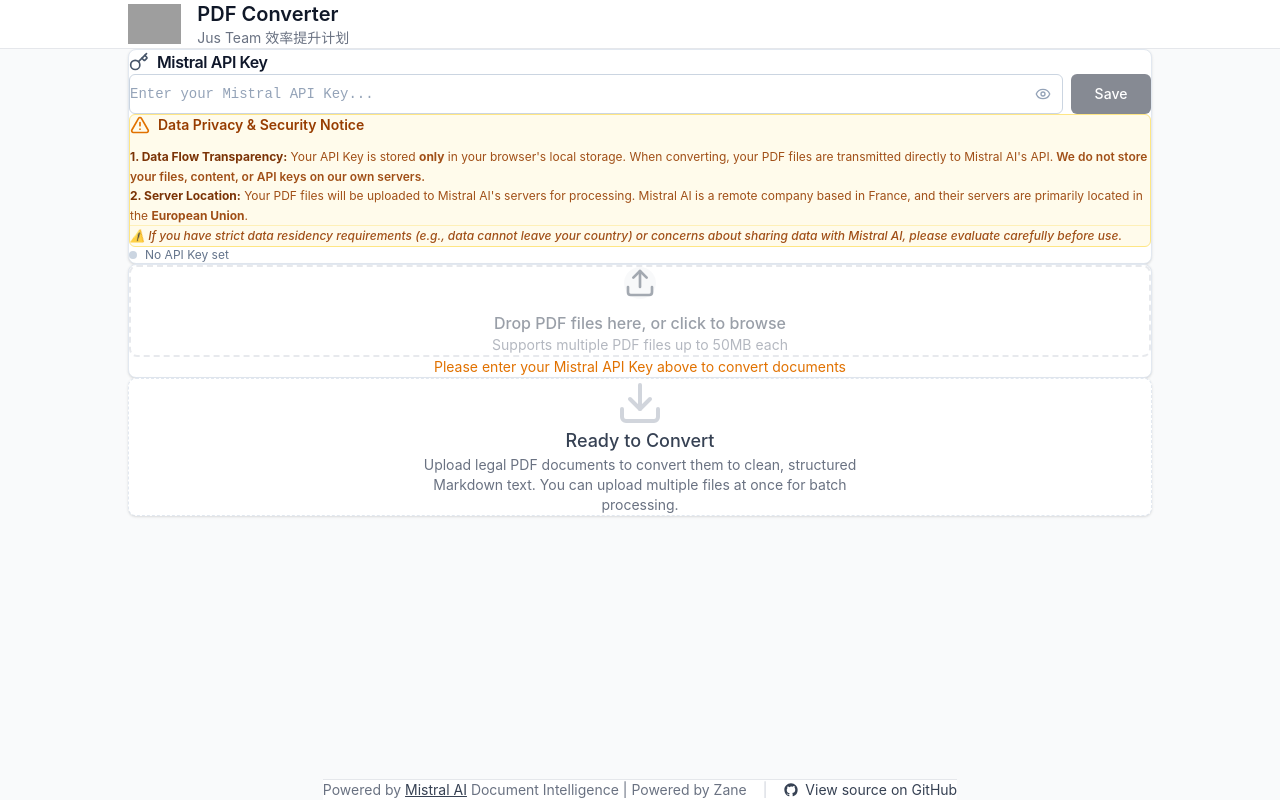
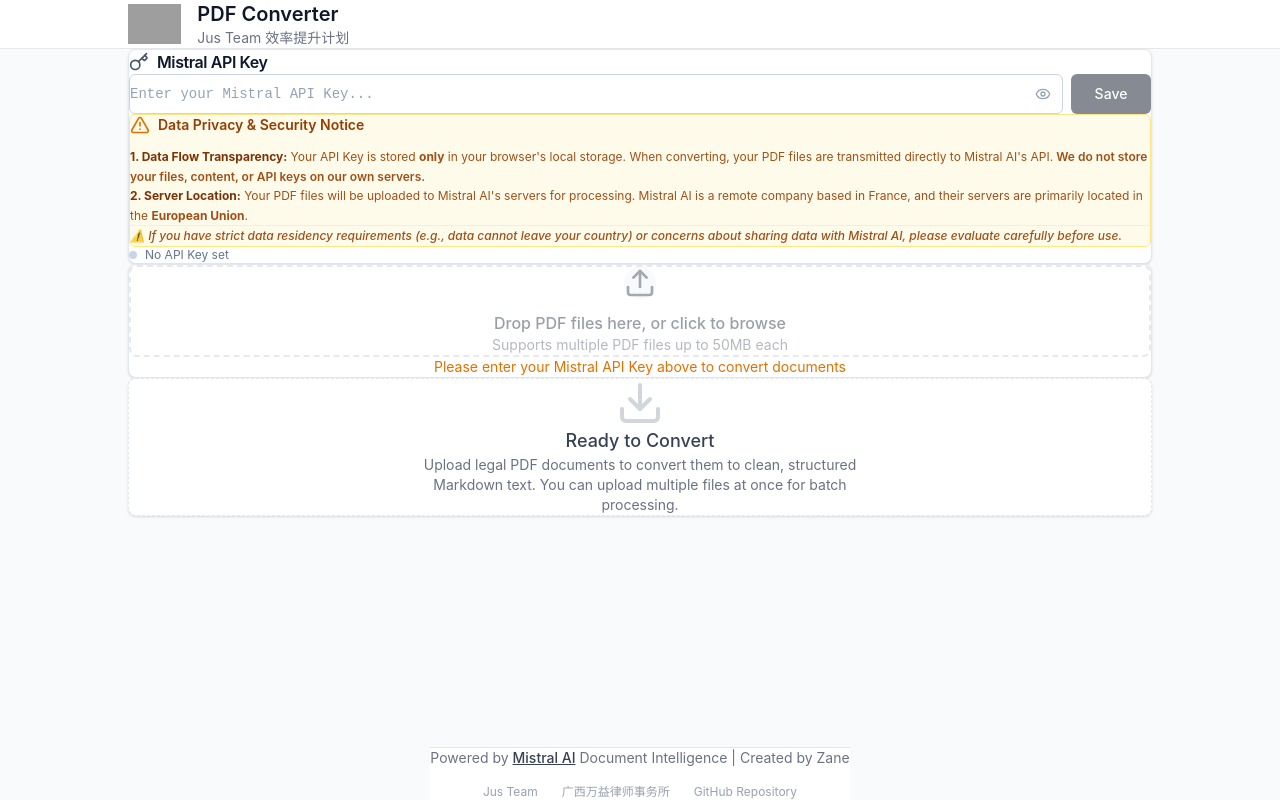
Before and after one commit to ninggest/jus-team-pdf-converter, a React (Vite) app in the folder legal-ocr-frontend/: page / in a window 1280 px wide. Built offline with nearby package versions, Linux system fonts and the light colour scheme; no server answers; grey boxes are pictures that could not be loaded.

Commit message:
feat: add project links to footer

```diff
--- a/legal-ocr-frontend/src/components/Footer.tsx
+++ b/legal-ocr-frontend/src/components/Footer.tsx
@@ -3,33 +3,48 @@
  */
 export function Footer() {
     return (
-        <footer className="border-t border-gray-200 bg-white mt-auto py-6">
-            <div className="max-w-6xl mx-auto px-4">
-                <div className="flex flex-col md:flex-row items-center justify-center gap-2 md:gap-4 text-center text-sm text-gray-500">
-                    <p>
+        <footer className="border-t border-gray-200 bg-white mt-auto py-8">
+            <div className="max-w-6xl mx-auto px-4 box-border">
+                <div className="flex flex-col items-center gap-4">
+                    <p className="text-center text-sm text-gray-500">
                         Powered by{" "}
                         <a
                             href="https://mistral.ai"
                             target="_blank"
                             rel="noopener noreferrer"
-                            className="text-gray-700 hover:text-gray-900 underline"
+                            className="text-gray-700 hover:text-gray-900 underline font-medium"
                         >
                             Mistral AI
                         </a>{" "}
-                        Document Intelligence | Powered by Zane
+                        Document Intelligence | Created by Zane
                     </p>
-                    <span className="hidden md:block text-gray-300">|</span>
+
+                    <div className="flex flex-wrap justify-center gap-x-6 gap-y-2 text-xs text-gray-400">
+                        <a
+                            href="https://jus.team/"
+                            target="_blank"
+                            rel="noopener noreferrer"
+                            className="hover:text-legal-600 transition-colors"
+                        >
+                            Jus Team
+                        </a>
+                        <a
+                            href="https://www.wywlawyer.com/"
+                            target="_blank"
+                            rel="noopener noreferrer"
+                            className="hover:text-legal-600 transition-colors"
+                        >
+                            广西万益律师事务所
+                        </a>
                         <a
                             href="https://github.com/ninggest/jus-team-pdf-converter"
                             target="_blank"
                             rel="noopener noreferrer"
-                        className="flex items-center gap-1.5 text-gray-700 hover:text-gray-900 transition-colors"
+                            className="hover:text-legal-600 transition-colors"
                         >
-                        <svg className="h-4 w-4" fill="currentColor" viewBox="0 0 24 24" aria-hidden="true">
-                            <path fillRule="evenodd" d="M12 2C6.477 2 2 6.484 2 12.017c0 4.425 2.865 8.18 6.839 9.504.5.092.682-.217.682-.483 0-.237-.008-.868-.013-1.703-2.782.605-3.369-1.343-3.369-1.343-.454-1.158-1.11-1.466-1.11-1.466-.908-.62.069-.008.069-.008 1.003.07 1.531 1.032 1.531 1.032.892 1.53 2.341 1.088 2.91.832.092-.647.35-1.088.636-1.338-2.22-.253-4.555-1.113-4.555-4.951 0-1.093.39-1.988 1.029-2.688-.103-.253-.446-1.272.098-2.65 0 0 .84-.27 2.75 1.026A9.564 9.564 0 0112 6.844c.85.004 1.705.115 2.504.337 1.909-1.296 2.747-1.027 2.747-1.027.546 1.379.202 2.398.1 2.651.64.7 1.028 1.595 1.028 2.688 0 3.848-2.339 4.695-4.566 4.943.359.309.678.92.678 1.855 0 1.338-.012 2.419-.012 2.747 0 .268.18.58.688.482A10.019 10.019 0 0022 12.017C22 6.484 17.522 2 12 2z" clipRule="evenodd" />
-                        </svg>
-                        <span>View source on GitHub</span>
+                            GitHub Repository
                         </a>
+                    </div>
                 </div>
             </div>
         </footer>
```
Lines whose indentation alone changed are shown as unchanged.
